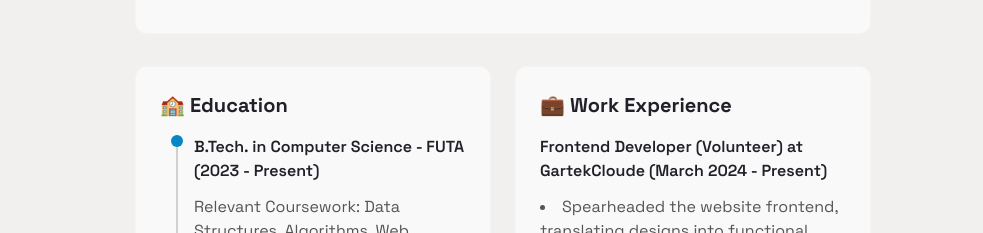
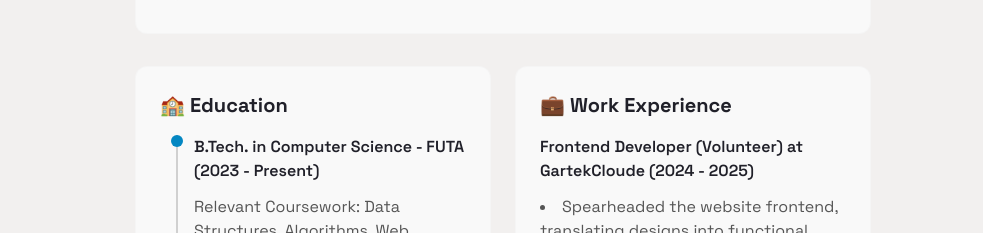
Before and after one commit to TonyFred-code/portfolio, a React (Vite) app: page / in a window 1280 px wide. Shown: the part 1220-1453 px from the top of the page, without its empty margins (137-1120 px from the left). Built offline with nearby package versions, Linux system fonts and the light colour scheme.

Commit message:
docs: add end year of work for work experience

```diff
--- a/src/components/About.jsx
+++ b/src/components/About.jsx
@@ -109,8 +109,7 @@ export default function About() {
               </h3>
               <div className="space-y-3 text-secondary">
                 <h4 className="font-semibold text-foreground">
-                  Frontend Developer (Volunteer) at GartekCloude (March 2024 -
-                  Present)
+                  Frontend Developer (Volunteer) at GartekCloude (2024 - 2025)
                 </h4>
                 <ul className="list-disc list-inside mt-2">
                   <li>
```
